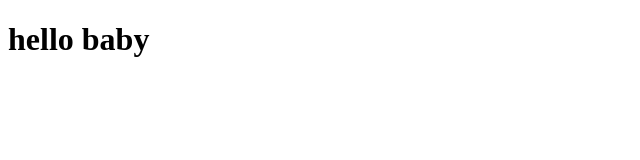
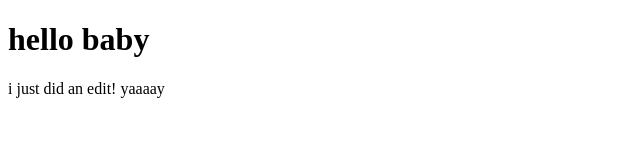
Before and after one commit to Aymzzii/git-toturial, a plain HTML site: page index.html in a window 1280 px wide. Shown: the whole page, without its empty margins (0-640 px from the left). Drawn offline with Linux system fonts and the light colour scheme.

Commit message:
an edit was added from github

```diff
--- a/index.html
+++ b/index.html
@@ -7,6 +7,7 @@
 </head>
 <body>
     <h1>hello baby</h1>
+    <p>i just did an edit! yaaaay</p>
 </body>
 <script src="./javascript/script.js"></script>
 </html>
```
